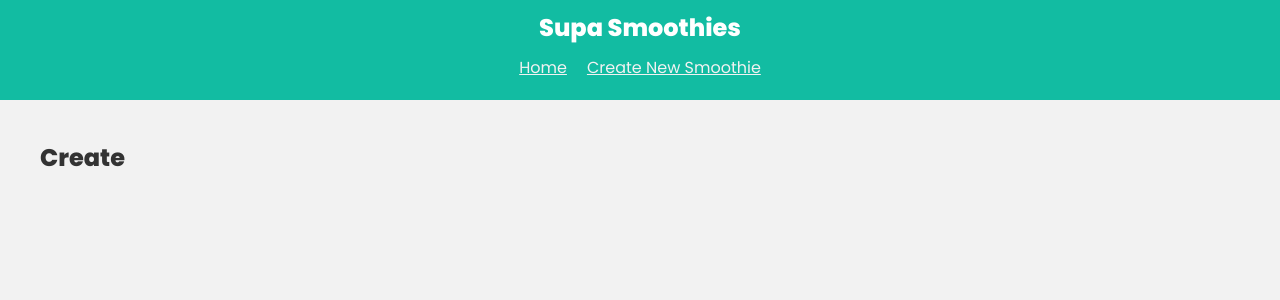
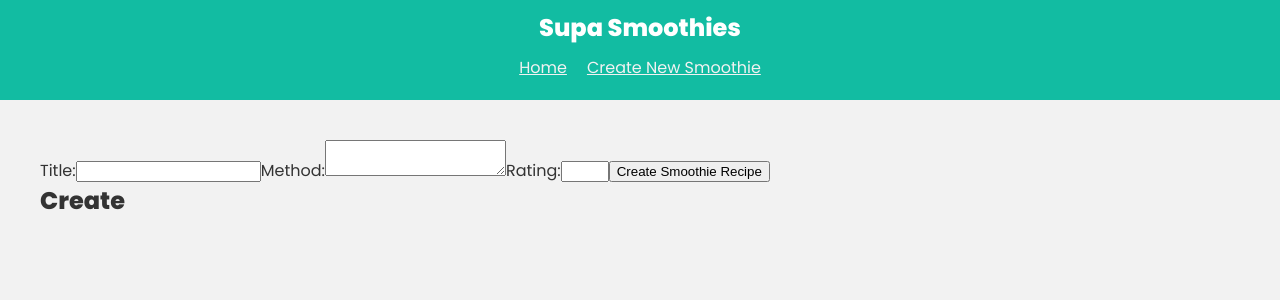
Before and after one commit to davidnokr/react_todo, a React (Create React App) app: page /create in a window 1280 px wide. Shown: the top 300 px of the page. Built offline with nearby package versions, Linux system fonts and the light colour scheme.

Commit message:
update src/index.css and Create.js

```diff
--- a/src/pages/Create.js
+++ b/src/pages/Create.js
@@ -1,6 +1,57 @@
+import { useEffect, useState } from 'react'
+
 const Create = () => {
+  const [title, setTitle] = useState('')
+  const [method, setMethod] = useState('')
+  const [rating, setRating] = useState('')
+  const [formError, setFormError] = useState(null)
+
+  const handleSubmit = async (e) => {
+    e.preventDefault()
+    if (!title || !method || !rating) {
+      setFormError('Please fill in all the fields correctly.')
+      return
+    }
+
+    console.log(title, rating, method)
+  }
+
   return (
     <div className="page create">
+      <form onSubmit={handleSubmit}>
+        {/* Title */}
+        <label htmlFor="title">Title:</label>
+        <input
+          type="text"
+          id="title"
+          value={title}
+          onChange={(e) => setTitle(e.target.value)}
+        />
+
+        {/* Method */}
+        <label htmlFor="method">Method:</label>
+        <textarea
+          id="method"
+          value={method}
+          onChange={(e) => setMethod(e.target.value)}
+        />
+
+        {/* Rating */}
+        <label htmlFor="rating">Rating:</label>
+        <input
+          type="number"
+          id="rating"
+          value={rating}
+          onChange={(e) => setRating(e.target.value)}
+          min="1"
+          max="5"
+        />
+
+        <button>Create Smoothie Recipe</button>
+
+        {formError && <p className="error">{formError}</p>}
+      </form>
+
       <h2>Create</h2>
     </div>
   )
```
